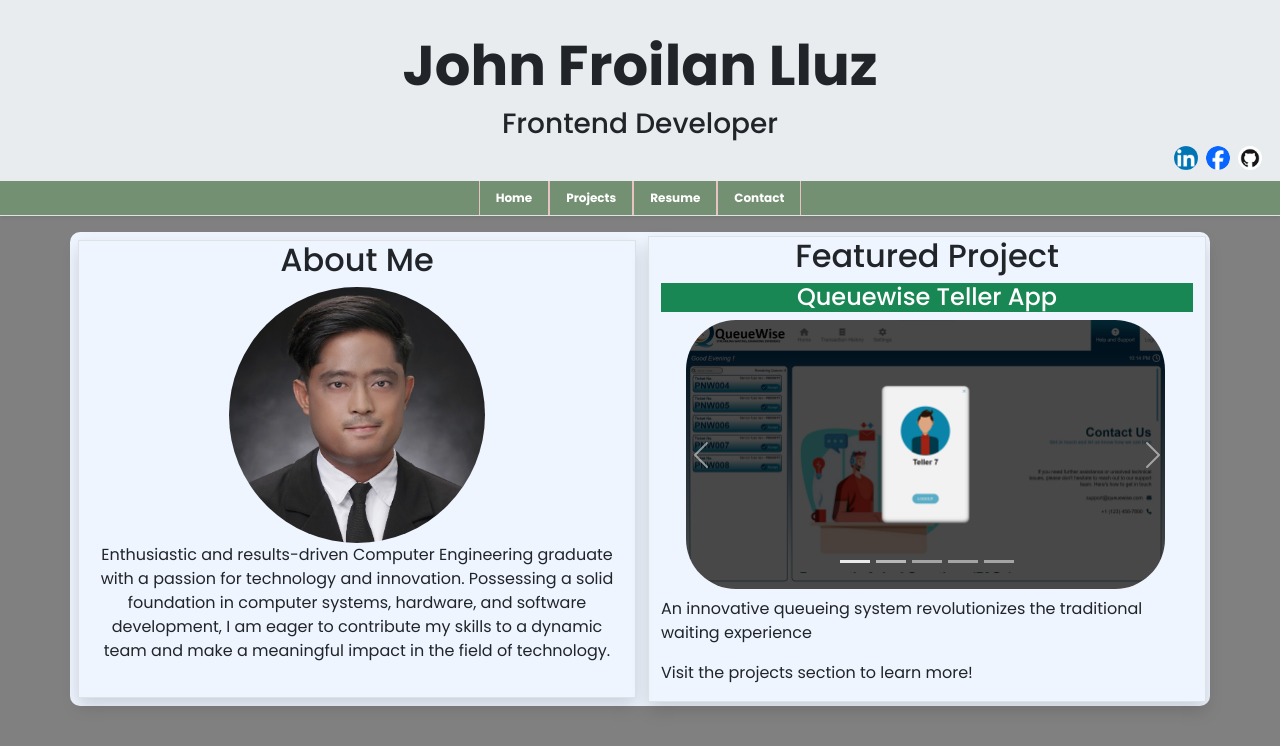
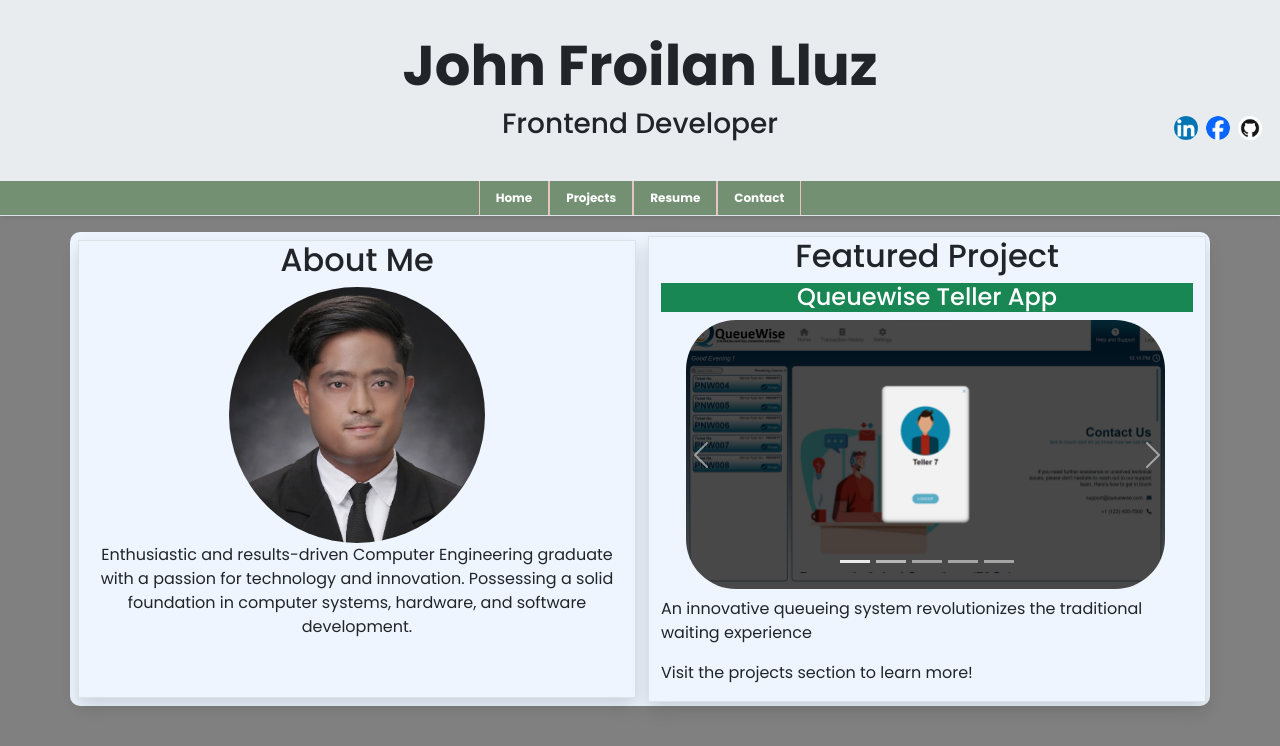
Before and after one commit to johnfroilanlluz/froilan-lluz-portfolio, an Angular app: page / in a window 1280 px wide. Shown: the top 746 px of the page. Built offline with nearby package versions, Linux system fonts and the light colour scheme.

Commit message:
feat: :sparkles:

```diff
--- a/src/app/header/header.component.html
+++ b/src/app/header/header.component.html
@@ -4,7 +4,7 @@
     <h3>Frontend Developer</h3>
   </div>
   <div
-    style="position: absolute; top: 5px; right: 10px; margin-top: 140px"
+    style="position: absolute; top: 5px; right: 10px; margin-top: 110px"
     class=""
   >
     <a
--- a/src/app/home/home.component.html
+++ b/src/app/home/home.component.html
@@ -6,7 +6,7 @@
     <!--about me-->
     <div class="col-lg shadow border m-2">
       <div class="text-center">
-        <h2 class="text-dark ">About Me</h2>
+        <h2 class="text-dark">About Me</h2>
         <img
           src="../../assets/froi.JPG"
           alt="profile picture"
@@ -17,9 +17,7 @@
         <p>
           Enthusiastic and results-driven Computer Engineering graduate with a
           passion for technology and innovation. Possessing a solid foundation
-          in computer systems, hardware, and software development, I am eager to
-          contribute my skills to a dynamic team and make a meaningful impact in
-          the field of technology.
+          in computer systems, hardware, and software development.
         </p>
       </div>
     </div>
@@ -27,7 +25,7 @@
     <div class="col-lg shadow border m-1">
       <div class="text-center">
         <h2 class="text-dark">Featured Project</h2>
-        <h4 class="text-bg-success ">{{ featuredProject.name }}</h4>
+        <h4 class="text-bg-success">{{ featuredProject.name }}</h4>
       </div>
       <carousel>
         <div *ngFor="let picture of featuredProject.pictures">
```
